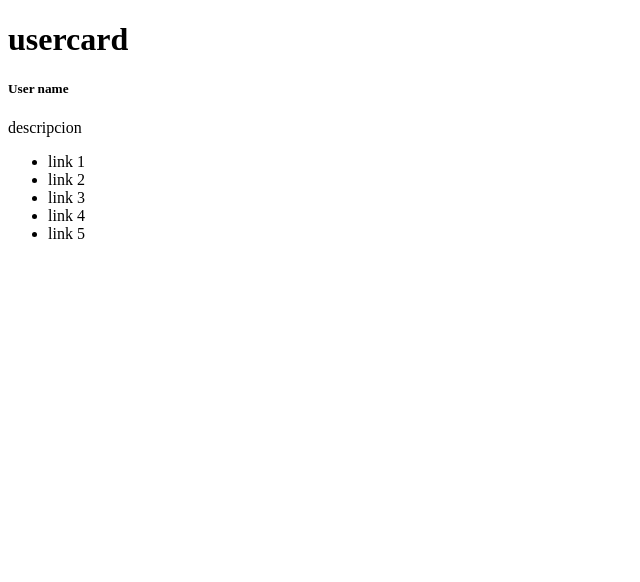
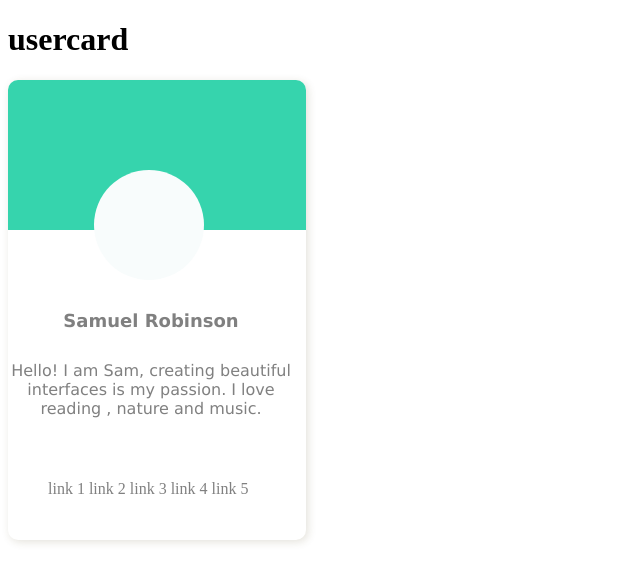
Before and after one commit to Federicovilla09/usercard, a plain HTML site: page index.html in a window 1280 px wide. Shown: the whole page, without its empty margins (0-640 px from the left). Drawn offline with Linux system fonts and the light colour scheme.

Commit message:
style card

```diff
--- a/index.html
+++ b/index.html
@@ -4,6 +4,7 @@
     <meta charset="UTF-8" />
     <meta http-equiv="X-UA-Compatible" content="IE=edge" />
     <meta name="viewport" content="width=device-width, initial-scale=1.0" />
+    <link rel="stylesheet" href="./style.css">
     <title>usercard</title>
   </head>
   <body>
@@ -17,8 +18,11 @@
       </div>
       <!-- card body -->
       <div class="car-body">
-        <h5>User name</h5>
-        <p>descripcion</p>
+        <h5>Samuel Robinson</h5>
+        <p>Hello! I am Sam, creating beautiful
+          interfaces is my passion. I love
+          reading , nature and music.
+        </p>
       </div>
       <!-- card footer -->
       <div class="card-footer">
--- /dev/null
+++ b/style.css
@@ -0,0 +1,67 @@
+.card-container{
+  position: relative;
+  width: 298px;
+  height: 460px;
+  border: none;
+  border-radius: 10px;
+  box-shadow: 2px 2px 8px rgba(89, 73, 30, 0.16);
+}
+
+.card-header{
+  width: auto;
+  height: 150px;
+  background-color:rgb(54, 212, 173);
+  border-radius: 10px 10px 0 0;
+}
+
+.user-avatar{
+  position: absolute;
+  width: 110px;
+  height: 110px;
+  align-items: center;
+  background-color: white;
+  border-radius: 50%;
+  top: 90px;
+  left: 86px;
+  background-color: rgb(248, 252, 252);
+}
+
+.car-body{
+  width: 286px;
+  height: 120px;
+  margin-top: 80px;
+  text-align: center;
+}
+
+
+.car-body h5{
+  font-size: 18px;
+  font-family: 'Lucida Sans', 'Lucida Sans Regular', 'Lucida Grande', 'Lucida Sans Unicode', Geneva, Verdana, sans-serif;
+  text-align: center;
+  color: gray;
+}
+
+.car-body p{
+  font-size: 16px;
+  font-family: 'Lucida Sans',
+  'Lucida Sans Regular',
+  'Lucida Grande',
+  'Lucida Sans Unicode',
+  Geneva,
+  Verdana,
+  sans-serif;
+  text-align: center;
+  color: gray;
+}
+
+.card-footer ul{
+  justify-content: center;
+  margin-top: 50px;
+}
+
+.card-footer li{
+  list-style: none;
+  display: inline;
+  margin-top: 20px;
+  color: gray;
+}
```
